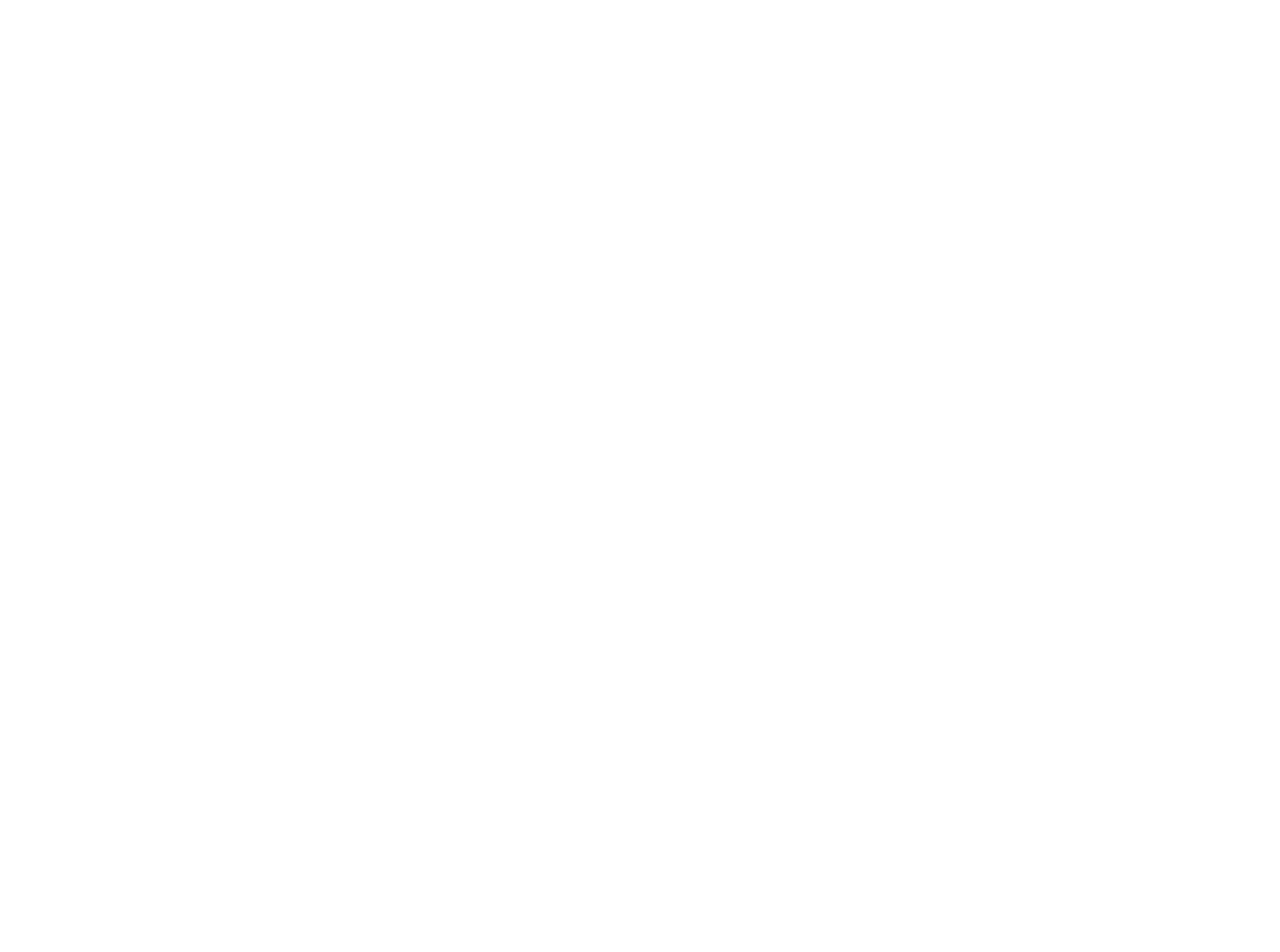
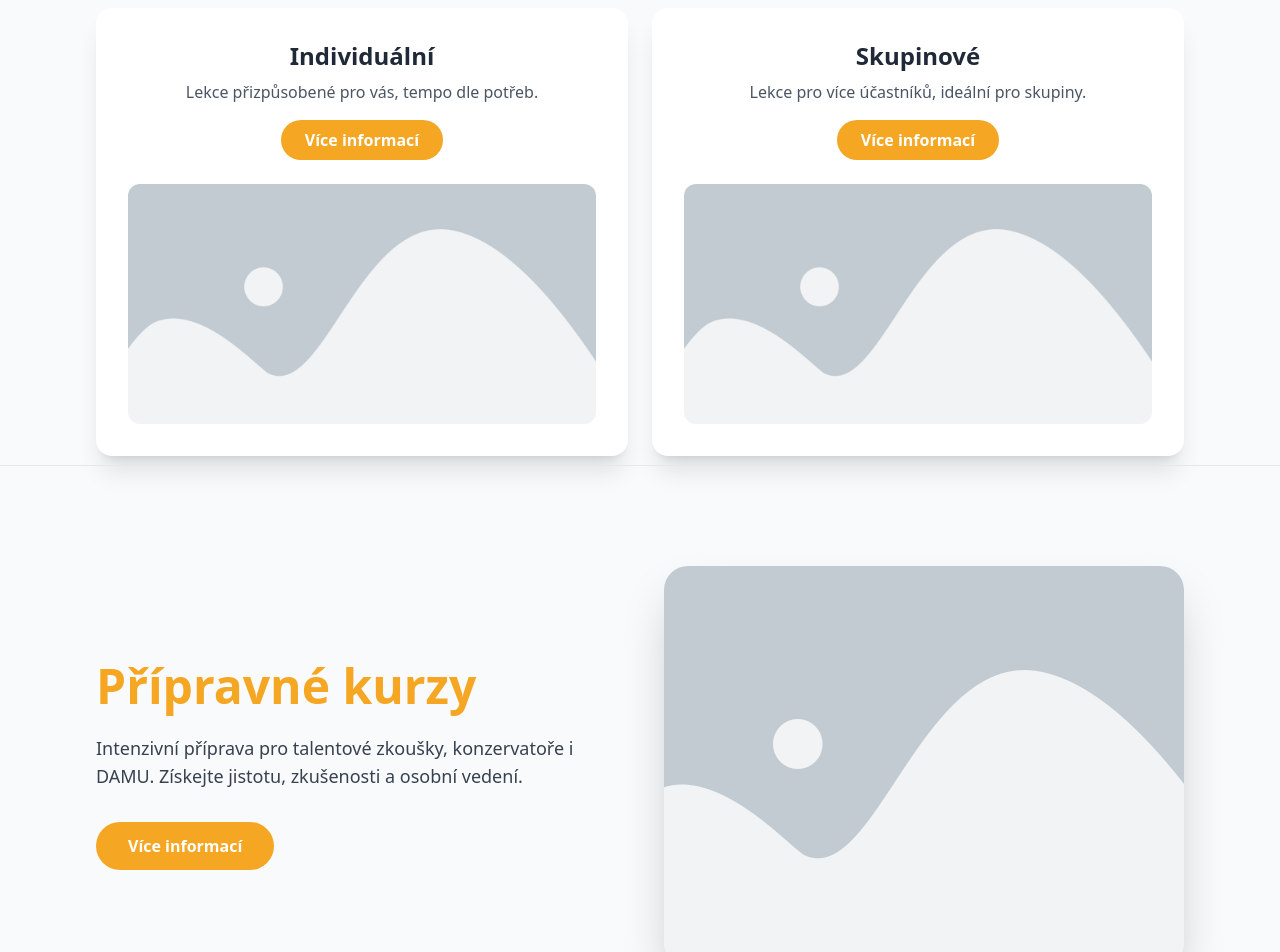
Before and after one commit to mlejnpe1/divadelier, a React (Vite) app in the folder frontend/: page /kurzy in a window 1280 px wide. Before the commit this address had no page. Shown: the part 920-1872 px from the top of the page. Before the commit the page ends 800 px from the top, so only its background shows below. Built offline with nearby package versions, Linux system fonts and the light colour scheme.

Commit message:
Courses Page added, CourseCard and CourseVariant component added + navigation

```diff
--- a/frontend/src/App.jsx
+++ b/frontend/src/App.jsx
@@ -9,6 +9,7 @@
 import NotFoundPage from "./pages/NotFoundPage";
 import EshopPage from "./pages/EshopPage";
 import HistoryPage from "./pages/HistoryPage";
+import CoursesPage from "./pages/CoursesPage";
 
 const App = () => {
   const routes = [
@@ -19,6 +20,7 @@
     { path: "/vvv", element: <VVVPage /> },
     { path: "/eshop", element: <EshopPage /> },
     { path: "/historie", element: <HistoryPage /> },
+    { path: "/kurzy", element: <CoursesPage /> },
   ];
 
   return (
--- /dev/null
+++ b/frontend/src/components/CourseCard.jsx
@@ -0,0 +1,85 @@
+import React, { useRef } from "react";
+import { motion, useInView } from "framer-motion";
+import CourseVariantCard from "./CourseVariantCard";
+
+const CourseCard = ({ course, isFirst }) => {
+  const ref = useRef(null);
+  const isInView = useInView(ref, { amount: 0.4, once: false });
+  const isCustomCourse = course.title === "Kurzy na míru";
+
+  return (
+    <motion.section
+      ref={ref}
+      style={{
+        minHeight: isFirst ? "90vh" : "75vh",
+        willChange: "transform, opacity",
+        transform: "translateZ(0)",
+      }}
+      initial={{ opacity: 0, scale: 0.98 }}
+      animate={{
+        opacity: isInView ? 1 : 0,
+        scale: isInView ? 1 : 0.98,
+      }}
+      transition={{ duration: 0.6, ease: "easeOut" }}
+      className='border-t border-gray-200 relative z-10 mx-auto px-6 md:px-12 flex flex-col md:flex-row items-center justify-center gap-12'
+    >
+      <div className='container mx-auto px-6 md:px-12 flex flex-col md:flex-row items-center gap-12'>
+        <motion.div
+          className='flex-1'
+          animate={{
+            opacity: isInView ? 1 : 0.5,
+            y: isInView ? 0 : 20,
+          }}
+          transition={{ duration: 0.6 }}
+        >
+          <h2 className='text-4xl md:text-5xl font-bold mb-6 text-[#f5a623]'>
+            {course.title}
+          </h2>
+          <p className='text-lg text-gray-700 mb-8'>{course.description}</p>
+
+          {isCustomCourse ? (
+            <div className='flex flex-col md:flex-row gap-6'>
+              <CourseVariantCard
+                title='Individuální'
+                text='Lekce přizpůsobené pro vás, tempo dle potřeb.'
+                delay={0}
+              />
+              <CourseVariantCard
+                title='Skupinové'
+                text='Lekce pro více účastníků, ideální pro skupiny.'
+                delay={0.2}
+              />
+            </div>
+          ) : (
+            <motion.button
+              className='bg-[#f5a623] text-white px-8 py-3 rounded-full font-semibold hover:bg-yellow-500 transition'
+              whileHover={{ scale: 1.05 }}
+              whileTap={{ scale: 0.95 }}
+            >
+              Více informací
+            </motion.button>
+          )}
+        </motion.div>
+
+        {!isCustomCourse && (
+          <motion.div
+            className='flex-1 rounded-3xl overflow-hidden shadow-2xl'
+            animate={{
+              opacity: isInView ? 1 : 0.5,
+              scale: isInView ? 1 : 0.95,
+            }}
+            transition={{ duration: 0.6 }}
+          >
+            <img
+              src={course.image}
+              alt={course.title}
+              className='object-cover w-full h-[300px] md:h-[400px]'
+            />
+          </motion.div>
+        )}
+      </div>
+    </motion.section>
+  );
+};
+
+export default CourseCard;
--- /dev/null
+++ b/frontend/src/components/CourseVariantCard.jsx
@@ -0,0 +1,30 @@
+import React from "react";
+import { motion } from "framer-motion";
+import PlaceholderImg from "../assets/images/placeholder.png";
+
+const CourseVariantCard = ({ title, text, delay }) => (
+  <motion.div
+    className='flex-1 bg-white rounded-2xl shadow-xl p-8 flex flex-col items-center text-center'
+    initial={{ opacity: 0, y: 30 }}
+    whileInView={{ opacity: 1, y: 0 }}
+    transition={{ duration: 0.6, delay }}
+    viewport={{ once: true }}
+  >
+    <h3 className='text-2xl font-semibold mb-2'>{title}</h3>
+    <p className='text-gray-600 mb-4'>{text}</p>
+    <motion.button
+      className='bg-[#f5a623] text-white px-6 py-2 rounded-full font-semibold hover:bg-yellow-500 transition'
+      whileHover={{ scale: 1.05 }}
+      whileTap={{ scale: 0.95 }}
+    >
+      Více informací
+    </motion.button>
+    <img
+      src={PlaceholderImg}
+      alt={title}
+      className='w-full h-48 md:h-60 object-cover rounded-xl mt-6'
+    />
+  </motion.div>
+);
+
+export default CourseVariantCard;
--- a/frontend/src/components/Footer.jsx
+++ b/frontend/src/components/Footer.jsx
@@ -25,7 +25,7 @@
       links: [
         { label: "Program & Nabídka", href: "#" },
         { label: "Akce", href: "#" },
-        { label: "Kurzy", href: "#" },
+        { label: "Kurzy", href: "/kurzy" },
         { label: "E-shop", href: "/eshop" },
       ],
     },
--- /dev/null
+++ b/frontend/src/pages/CoursesPage.jsx
@@ -0,0 +1,41 @@
+import React, { useRef } from "react";
+import CourseCard from "../components/CourseCard";
+import PlaceholderImg from "../assets/images/placeholder.png";
+
+const courses = [
+  {
+    title: "Dr. Zdiv",
+    description:
+      "Autorský kurz herectví vedený zkušenými lektory z Divadeliéru. Objevte svůj hlas, tělo i emoce v bezpečném tvůrčím prostoru.",
+    image: PlaceholderImg,
+  },
+  {
+    title: "Kurzy na míru",
+    description:
+      "Přizpůsobené kurzy pro jednotlivce i skupiny. Dvě varianty – sólo lekce nebo týmová spolupráce.",
+    image: PlaceholderImg,
+  },
+  {
+    title: "Přípravné kurzy",
+    description:
+      "Intenzivní příprava pro talentové zkoušky, konzervatoře i DAMU. Získejte jistotu, zkušenosti a osobní vedení.",
+    image: PlaceholderImg,
+  },
+];
+
+const CoursesPage = () => {
+  return (
+    <div className='w-full min-h-screen bg-gray-50 text-gray-800'>
+      {courses.map((course, index) => (
+        <CourseCard
+          key={index}
+          course={course}
+          reverse={index % 2 === 1}
+          isFirst={index === 0}
+        />
+      ))}
+    </div>
+  );
+};
+
+export default CoursesPage;
```
